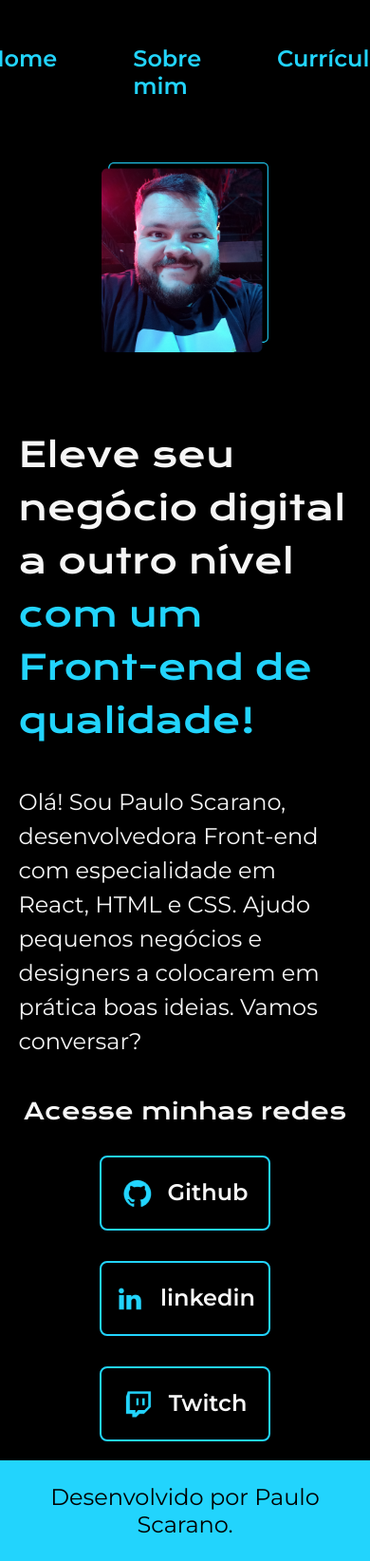
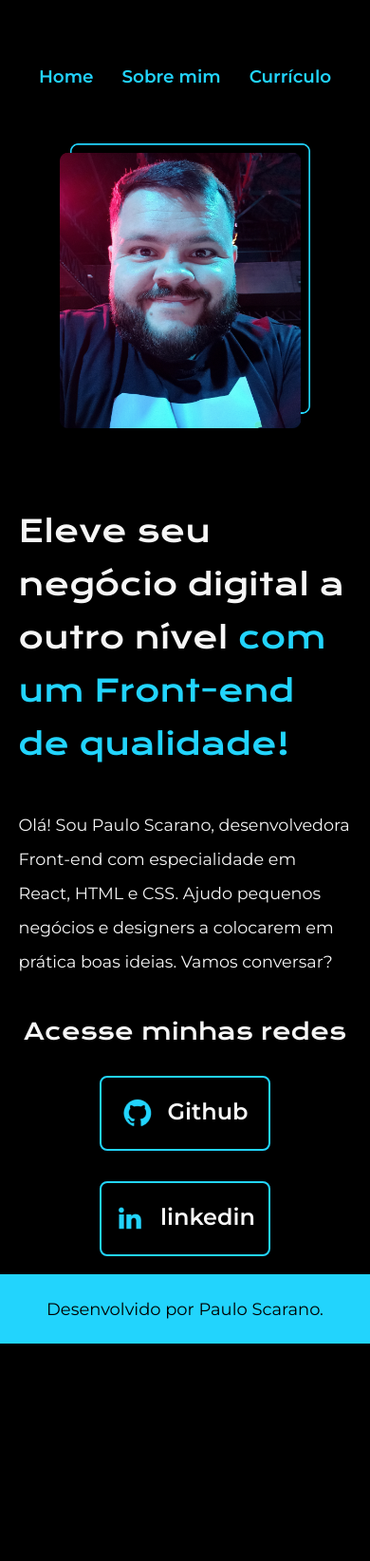
Before and after one commit to pscarano1103/projeto_portifolio, a plain HTML site: page index.html in a window 390 px wide. Shown: the whole page at 95% size. After the commit the page ends 1415 px from the top, so only its background shows below. Drawn offline with nearby package versions, Linux system fonts and the light colour scheme.

Commit message:
ajustando versão mobile

```diff
--- a/index.html
+++ b/index.html
@@ -45,13 +45,6 @@
             <img src="./assets/linkedin.png" />
             linkedin
           </a>
-          <a
-            class="apresentacao__links__navegacao"
-            href="https://twitch.tv/guilimadev"
-          >
-            <img src="./assets/twitch.png" />
-            Twitch
-          </a>
         </div>
       </section>
       <img
--- a/styles/curriculo.css
+++ b/styles/curriculo.css
@@ -1,5 +1,5 @@
 .container {
-  height: 70vh;
+  height: 67vh;
   padding: 5% 10%;
   display: flex;
   flex-direction: column;
@@ -8,8 +8,15 @@
 }
 
 .container__titulo {
-  font-size: 36px;
+  font-size: 2.25rem;
   font-family: "Krona One", sans-serif;
   line-height: 56px;
   text-align: center;
 }
+
+@media (max-width: 1200px) {
+  .container {
+    padding: 5%;
+    height: 72vh;
+  }
+}
--- a/styles/style.css
+++ b/styles/style.css
@@ -129,3 +129,34 @@ body {
     width: auto;
   }
 }
+
+@media (max-width: 500px) {
+  .cabecalho {
+    padding: 10%;
+    margin-top: 30px;
+  }
+
+  .cabecalho__menu {
+    gap: 30px;
+  }
+
+  .cabecalho__menu__link {
+    font-size: 1.15rem;
+  }
+
+  .apresentacao__conteudo__titulo {
+    font-size: 2rem;
+  }
+
+  .apresentacao__conteudo__texto {
+    font-size: 1.1rem;
+  }
+  .apresentacao__img {
+    width: 75%;
+  }
+
+  .rodape {
+    font-size: 1.12rem;
+    padding: 26px 0;
+  }
+}
```
